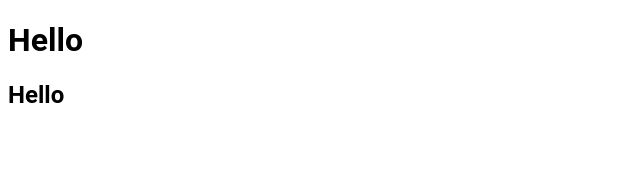
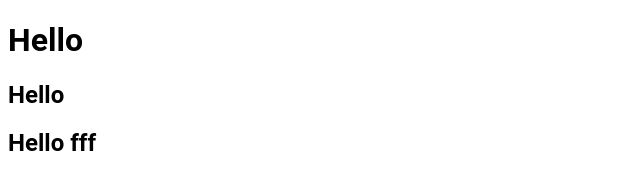
Before and after one commit to sheracap/site, a plain HTML site: page index.html in a window 1280 px wide. Shown: the whole page, without its empty margins (0-640 px from the left). Drawn offline with nearby package versions, Linux system fonts and the light colour scheme; files that its build step writes are made by us from their sources.

Commit message:
third commit

```diff
--- a/index.html
+++ b/index.html
@@ -13,5 +13,6 @@
   <body>
     <h1>Hello</h1>
     <h2>Hello</h2>
+    <h2>Hello fff</h2>
   </body>
 </html>
```
